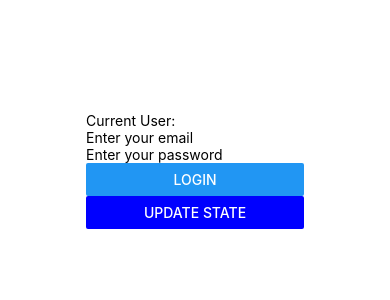
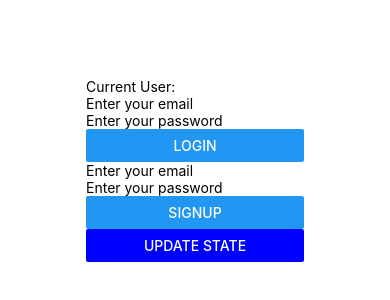
Before and after one commit to agcast01/Practice_Pal, a React Native app: screen / in a window 390 px wide. Shown: the part 252-552 px from the top of the page. Built offline with nearby package versions, Linux system fonts and the light colour scheme.

Commit message:
added signup support

```diff
--- /dev/null
+++ b/components/Users/Signup.js
@@ -0,0 +1,32 @@
+import React, { useState } from "react";
+import { View, TextInput, Button } from "react-native";
+import { useDispatch } from "react-redux";
+import { signup } from "../../state/user";
+
+export default function Signup() {
+  const dispatch = useDispatch();
+  const [email, setEmail] = useState('');
+  const [password, setPassword] = useState('');
+  const onSubmit = async () => {
+    console.log("beep")
+    dispatch(signup({email, password}))
+  }
+  return (
+    <View>
+      <TextInput
+        value={email}
+        onChangeText={setEmail}
+        placeholder="Enter your email"
+        inputMode="email"
+      />
+      <TextInput
+        value={password}
+        onChangeText={setPassword}
+        placeholder="Enter your password"
+        secureTextEntry={true}
+      />
+      <Button title="Signup" onPress={onSubmit} />
+    </View>
+  )
+
+}
--- a/components/Users/User.js
+++ b/components/Users/User.js
@@ -3,6 +3,7 @@ import { Text, View, FlatList, StyleSheet, Button } from 'react-native'
 import { useDispatch, useSelector } from 'react-redux';
 import Login from './Login';
 import { logout } from '../../state/user';
+import Signup from './Signup';
 //import { logout } from '../../state/user';
 
 export default function User() {
@@ -19,7 +20,11 @@ export default function User() {
   return (
     <View>
       <Text>Current User: {user.data && user.data.email}</Text>
-      {!user.data && <Login />}
+      {!user.data &&
+      <View>
+        <Login />
+        <Signup />
+      </View>}
       {user.data && <Button
         title="Logout"
         onPress={() => {
--- a/state/user.js
+++ b/state/user.js
@@ -12,11 +12,30 @@ export const login = createAsyncThunk("login", async (payload) => {
     })
     if(!response.ok) throw new Error("User not found that matches email and password combo")
     const data = await response.json();
-    console.log("User: ", data)
+    console.log("User: ", data);
 
     return data;
   } catch (e){
     console.log(e.message)
+  }
+})
+
+export const signup = createAsyncThunk("signup", async(payload) => {
+  try {
+    const response = await fetch('http://172.19.224.1:3000/users/signup', {
+      method: 'POST',
+      headers: {
+        'Content-Type': 'application/json'
+      },
+      body: JSON.stringify(payload)
+    });
+    if (!response.ok) throw new Error("Email must be unique.")
+    const data = await response.json()
+  console.log("User: ", data);
+
+  return data
+  } catch (error) {
+    console.log(error.message)
   }
 })
 
@@ -39,7 +58,17 @@ export const userSlice = createSlice({
     });
     builder.addCase(login.rejected), (state, action) => {
       state.error = true;
-    }
+    };
+    builder.addCase(signup.pending, (state, action) => {
+      state.isLoading = true;
+    });
+    builder.addCase(signup.fulfilled, (state, action) => {
+      state.isLoading = false;
+      state.data = action.payload;
+    });
+    builder.addCase(signup.rejected, (state, action) => {
+      state.error = true;
+    })
   }
 })
 
```
